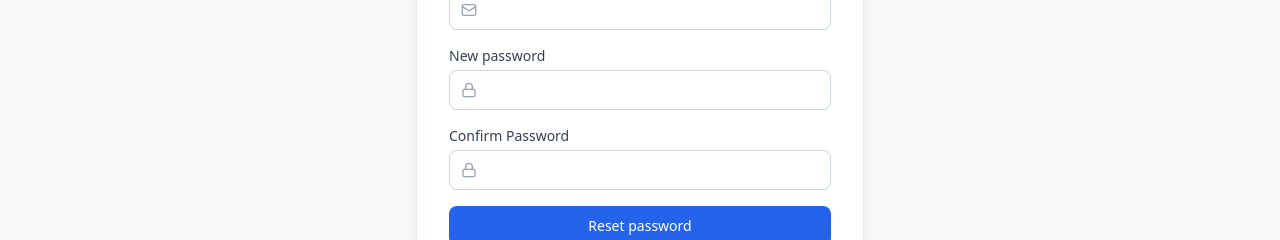
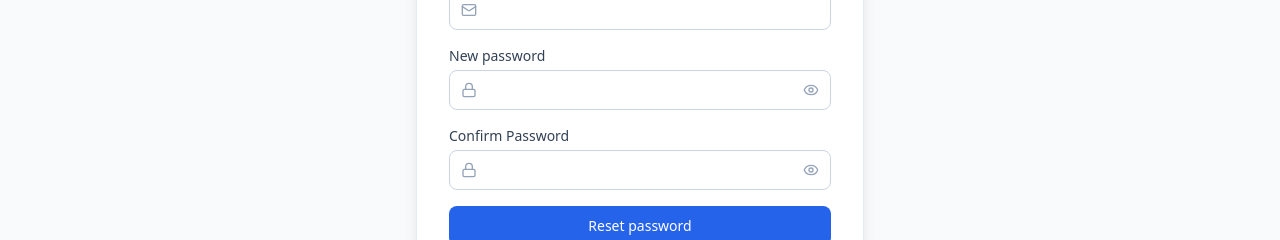
Before and after one commit to ilyassbourass/Jobix, a React (Vite) app in the folder job-board-client/: page /reset-password/1 in a window 1280 px wide. Shown: the part 320-560 px from the top of the page. Built offline with nearby package versions, Linux system fonts and the light colour scheme; no server answers.

Commit message:
Polish password UX across auth flows

```diff
--- /dev/null
+++ b/job-board-client/src/components/ui/PasswordInput.jsx
@@ -0,0 +1,50 @@
+import * as React from 'react'
+import { Eye, EyeOff } from 'lucide-react'
+import { cn } from '../../lib/utils'
+
+const PasswordInput = React.forwardRef(
+  (
+    {
+      className,
+      inputClassName,
+      leftIcon: LeftIcon,
+      showLabel = 'Show password',
+      hideLabel = 'Hide password',
+      ...props
+    },
+    ref
+  ) => {
+    const [visible, setVisible] = React.useState(false)
+
+    return (
+      <div className={cn('relative', className)}>
+        {LeftIcon && (
+          <LeftIcon className="pointer-events-none absolute left-3 top-1/2 h-4 w-4 -translate-y-1/2 text-slate-400" />
+        )}
+        <input
+          ref={ref}
+          type={visible ? 'text' : 'password'}
+          className={cn(
+            'flex h-10 w-full rounded-lg border border-slate-300 bg-white px-3 py-2 text-sm text-slate-900 ring-offset-white file:border-0 file:bg-transparent file:text-sm file:font-medium placeholder:text-slate-500 focus-visible:outline-none focus-visible:ring-2 focus-visible:ring-primary-500 focus-visible:ring-offset-2 disabled:cursor-not-allowed disabled:opacity-50 dark:border-gray-700 dark:bg-gray-800 dark:text-gray-200 dark:placeholder:text-gray-500 dark:ring-offset-gray-900',
+            LeftIcon && 'pl-10',
+            'pr-11',
+            inputClassName
+          )}
+          {...props}
+        />
+        <button
+          type="button"
+          onClick={() => setVisible((value) => !value)}
+          className="absolute right-3 top-1/2 inline-flex -translate-y-1/2 items-center justify-center text-slate-400 transition hover:text-slate-600 dark:text-gray-500 dark:hover:text-gray-300"
+          aria-label={visible ? hideLabel : showLabel}
+        >
+          {visible ? <EyeOff className="h-4 w-4" /> : <Eye className="h-4 w-4" />}
+        </button>
+      </div>
+    )
+  }
+)
+
+PasswordInput.displayName = 'PasswordInput'
+
+export { PasswordInput }
--- a/job-board-client/src/context/I18nContext.jsx
+++ b/job-board-client/src/context/I18nContext.jsx
@@ -137,6 +137,8 @@ const translations = {
       resetPasswordFailed: 'We could not reset your password. Please review the form and try again.',
       resetPasswordInvalid: 'This password reset link is invalid or incomplete.',
       newPassword: 'New password',
+      showPassword: 'Show password',
+      hidePassword: 'Hide password',
       dontHaveAccount: "Don't have an account?",
       signUp: 'Sign up',
       signupTitle: 'Sign up',
--- a/job-board-client/src/pages/Login.jsx
+++ b/job-board-client/src/pages/Login.jsx
@@ -6,6 +6,7 @@ import { useAuth } from '../context/AuthContext'
 import { Card, CardContent } from '../components/ui/Card'
 import { Button } from '../components/ui/Button'
 import { Input } from '../components/ui/Input'
+import { PasswordInput } from '../components/ui/PasswordInput'
 import { useI18n } from '../context/I18nContext'
 
 export default function Login() {
@@ -116,14 +117,14 @@ export default function Login() {
                 </Link>
               </div>
               <div className="relative">
-                <Lock className="absolute left-3 top-1/2 h-4 w-4 -translate-y-1/2 text-slate-400" />
-                <Input
-                  type="password"
+                <PasswordInput
+                  leftIcon={Lock}
                   required
                   autoComplete="current-password"
                   value={password}
                   onChange={(e) => setPassword(e.target.value)}
-                  className="pl-10"
+                  showLabel={t('auth.showPassword')}
+                  hideLabel={t('auth.hidePassword')}
                 />
               </div>
             </div>
--- a/job-board-client/src/pages/Profile.jsx
+++ b/job-board-client/src/pages/Profile.jsx
@@ -8,6 +8,7 @@ import api from '../api/axios'
 import PageHeader from '../components/PageHeader'
 import { Card, CardContent, CardHeader, CardTitle } from '../components/ui/Card'
 import { Input } from '../components/ui/Input'
+import { PasswordInput } from '../components/ui/PasswordInput'
 import { Select } from '../components/ui/Select'
 import { Textarea } from '../components/ui/Textarea'
 import ProfileImage from '../components/ProfileImage'
@@ -630,32 +631,35 @@ export default function Profile() {
                   <div className="grid gap-4 sm:grid-cols-2">
                     <div className="sm:col-span-2">
                       <label className={labelClass}>{t('profile.currentPassword')}</label>
-                      <Input
-                        type="password"
+                      <PasswordInput
                         name="current_password"
                         value={form.current_password}
                         onChange={handleChange}
                         placeholder={t('profile.currentPasswordPlaceholder')}
+                        showLabel={t('auth.showPassword')}
+                        hideLabel={t('auth.hidePassword')}
                       />
                     </div>
                     <div>
                       <label className={labelClass}>{t('profile.newPassword')}</label>
-                      <Input
-                        type="password"
+                      <PasswordInput
                         name="password"
                         value={form.password}
                         onChange={handleChange}
                         placeholder={t('profile.newPasswordPlaceholder')}
+                        showLabel={t('auth.showPassword')}
+                        hideLabel={t('auth.hidePassword')}
                       />
                     </div>
                     <div>
                       <label className={labelClass}>{t('profile.confirmPassword')}</label>
-                      <Input
-                        type="password"
+                      <PasswordInput
                         name="password_confirmation"
                         value={form.password_confirmation}
                         onChange={handleChange}
                         placeholder={t('profile.confirmPasswordPlaceholder')}
+                        showLabel={t('auth.showPassword')}
+                        hideLabel={t('auth.hidePassword')}
                       />
                     </div>
                   </div>
--- a/job-board-client/src/pages/Register.jsx
+++ b/job-board-client/src/pages/Register.jsx
@@ -6,6 +6,7 @@ import { useAuth } from '../context/AuthContext'
 import { Card, CardContent } from '../components/ui/Card'
 import { Button } from '../components/ui/Button'
 import { Input } from '../components/ui/Input'
+import { PasswordInput } from '../components/ui/PasswordInput'
 import { Select } from '../components/ui/Select'
 import { Textarea } from '../components/ui/Textarea'
 import { useI18n } from '../context/I18nContext'
@@ -163,24 +164,26 @@ export default function Register() {
               </div>
               <div>
                 <label className={labelClass}>{t('auth.password')}</label>
-                <Input
-                  type="password"
+                <PasswordInput
                   name="password"
                   required
                   autoComplete="new-password"
                   value={form.password}
                   onChange={handleChange}
+                  showLabel={t('auth.showPassword')}
+                  hideLabel={t('auth.hidePassword')}
                 />
               </div>
               <div>
                 <label className={labelClass}>{t('auth.confirmPassword')}</label>
-                <Input
-                  type="password"
+                <PasswordInput
                   name="password_confirmation"
                   required
                   autoComplete="new-password"
                   value={form.password_confirmation}
                   onChange={handleChange}
+                  showLabel={t('auth.showPassword')}
+                  hideLabel={t('auth.hidePassword')}
                 />
               </div>
             </div>
--- a/job-board-client/src/pages/ResetPassword.jsx
+++ b/job-board-client/src/pages/ResetPassword.jsx
@@ -7,6 +7,7 @@ import { useAuth } from '../context/AuthContext'
 import { Card, CardContent } from '../components/ui/Card'
 import { Button } from '../components/ui/Button'
 import { Input } from '../components/ui/Input'
+import { PasswordInput } from '../components/ui/PasswordInput'
 import { useI18n } from '../context/I18nContext'
 
 export default function ResetPassword() {
@@ -129,34 +130,30 @@ export default function ResetPassword() {
               <label className="mb-1 block text-sm font-medium text-slate-700 dark:text-gray-300">
                 {t('auth.newPassword')}
               </label>
-              <div className="relative">
-                <Lock className="absolute left-3 top-1/2 h-4 w-4 -translate-y-1/2 text-slate-400" />
-                <Input
-                  type="password"
+              <PasswordInput
+                leftIcon={Lock}
                 required
                 autoComplete="new-password"
                 value={password}
                 onChange={(event) => setPassword(event.target.value)}
-                  className="pl-10"
+                showLabel={t('auth.showPassword')}
+                hideLabel={t('auth.hidePassword')}
               />
-              </div>
             </div>
 
             <div>
               <label className="mb-1 block text-sm font-medium text-slate-700 dark:text-gray-300">
                 {t('auth.confirmPassword')}
               </label>
-              <div className="relative">
-                <Lock className="absolute left-3 top-1/2 h-4 w-4 -translate-y-1/2 text-slate-400" />
-                <Input
-                  type="password"
+              <PasswordInput
+                leftIcon={Lock}
                 required
                 autoComplete="new-password"
                 value={passwordConfirmation}
                 onChange={(event) => setPasswordConfirmation(event.target.value)}
-                  className="pl-10"
+                showLabel={t('auth.showPassword')}
+                hideLabel={t('auth.hidePassword')}
               />
-              </div>
             </div>
 
             <Button type="submit" disabled={loading} className="w-full">
```
Also changed, not shown: job-board-client/src/pages/ForgotPassword.jsx (+61 -4 lines). Lines whose indentation alone changed are shown as unchanged.
